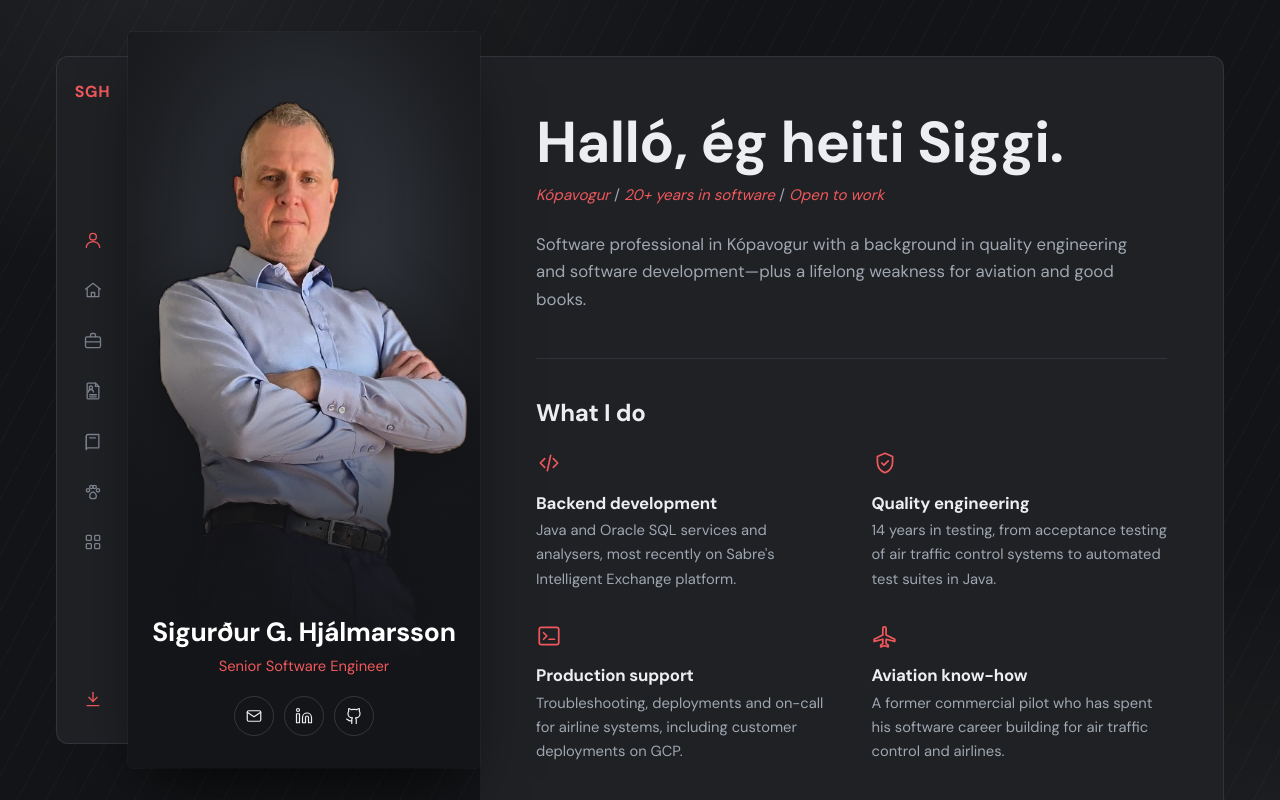
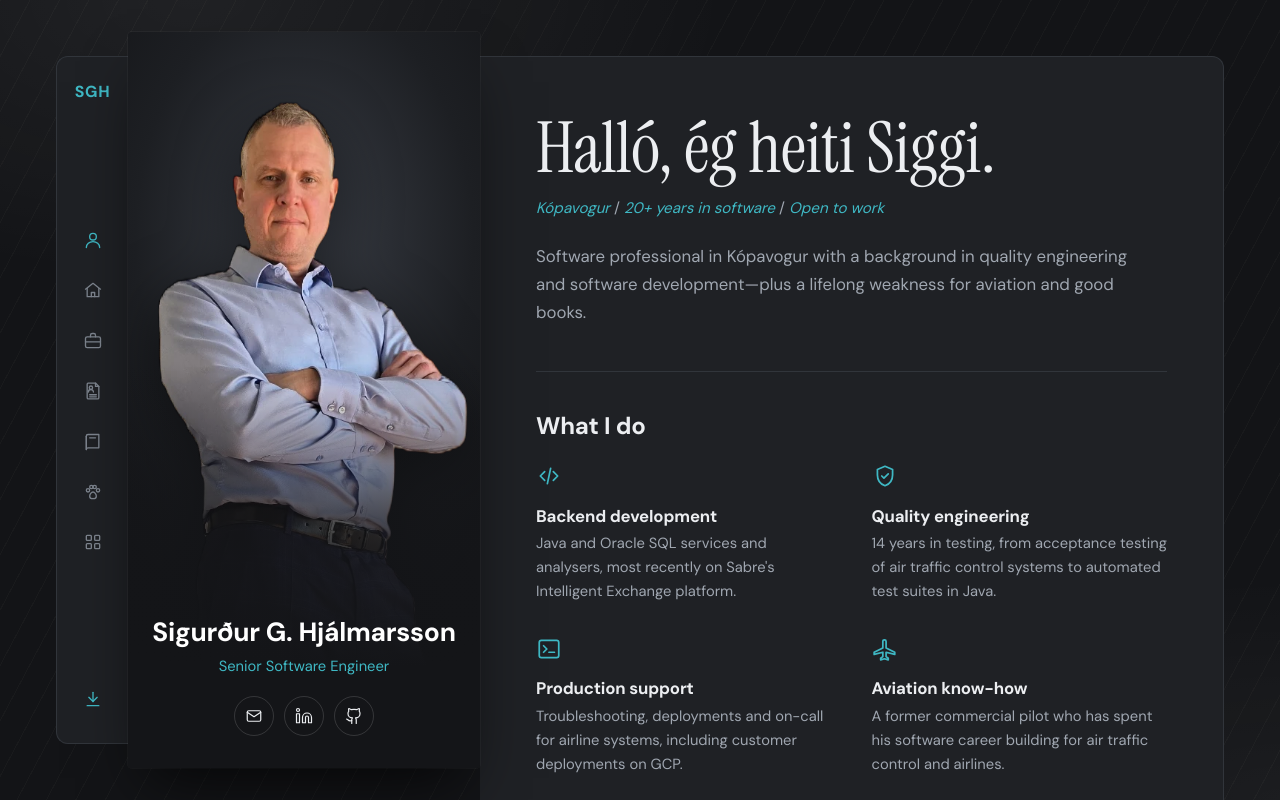
Before and after one commit to siggigr/siggigr.github.io, a React (Vite) app: page / in a window 1280 px wide. Shown: the top 800 px of the page. Built offline with nearby package versions, Linux system fonts and the light colour scheme.

Commit message:
Dark layout: teal accent and serif headline
Co-Authored-By: Claude Opus 5.5 <noreply@anthropic.com>
Claude-Session: https://claude.ai/code/session_01X9N4hyu1mqfWmFw2xKKJB4

```diff
--- a/src/styles/dark.css
+++ b/src/styles/dark.css
@@ -4,8 +4,8 @@
    a tall profile card with the portrait, and a content panel beside it.
    Loaded after global.css (main page only; the CV page is untouched).
 
-   Accent colour: change --accent below. #f0585c is the template's red;
-   the site's original glacial teal on dark would be about #3fb8c4.
+   Accent colour: change --accent below. #3fb8c4 is the site's glacial
+   teal, lightened to read well on dark (the template used red, #f0585c).
 --------------------------------------------------------------------- */
 :root {
   --bg: #131417;
@@ -14,8 +14,8 @@
   --ink: #eceef1;
   --muted: #a0a7b1;
   --line: #31353b;
-  --accent: #f0585c;
-  --accent-soft: rgba(240, 88, 92, 0.12);
+  --accent: #3fb8c4;
+  --accent-soft: rgba(63, 184, 196, 0.12);
   --radius: 12px;
   --shell-top: 3.5rem;
 
@@ -44,7 +44,7 @@ h3 {
 }
 
 ::selection {
-  background: rgba(240, 88, 92, 0.35);
+  background: rgba(63, 184, 196, 0.35);
   color: #fff;
 }
 
@@ -243,9 +243,13 @@ h3 {
 }
 
 .intro h1 {
-  font-size: clamp(2.4rem, 4.5vw, 3.6rem);
-  line-height: 1.05;
-  margin-bottom: 0.6rem;
+  /* The original site's display serif, kept for the one big headline. */
+  font-family: var(--font-display);
+  font-weight: 400;
+  letter-spacing: -0.005em;
+  font-size: clamp(2.9rem, 5.5vw, 4.4rem);
+  line-height: 1.02;
+  margin-bottom: 0.7rem;
 }
 
 .intro-meta {
```
